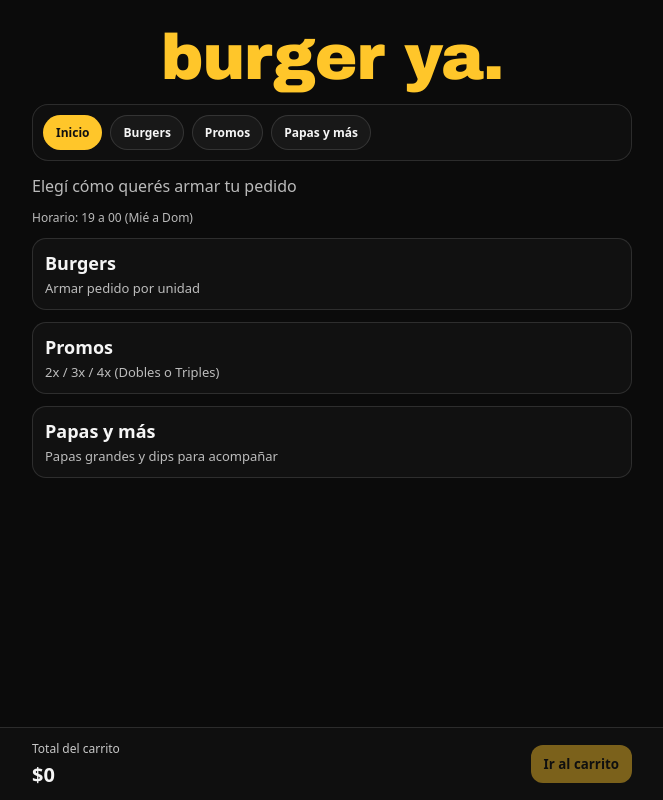
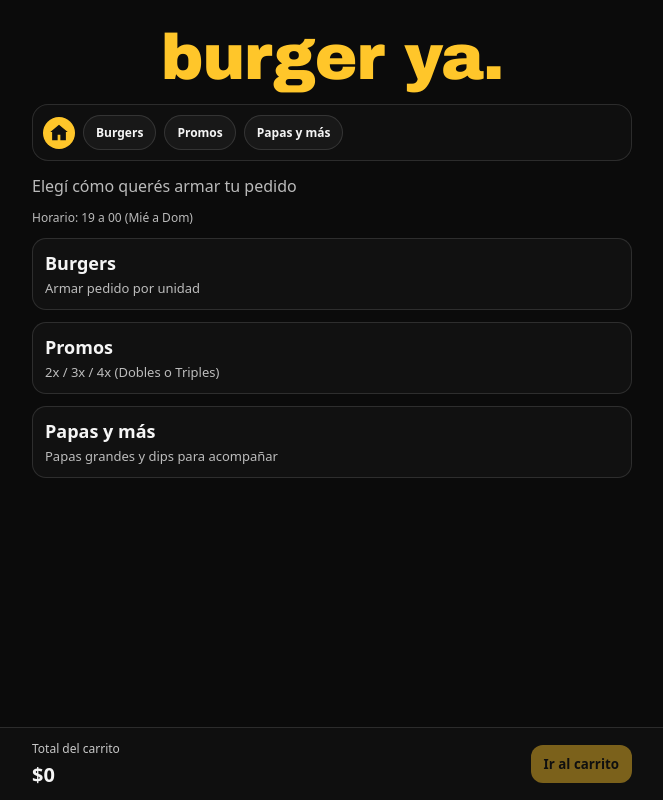
Before and after one commit to lauticometti/burgerya-pedidos, a React (Vite) app: page / in a window 1280 px wide. Shown: the whole page, without its empty margins (308-971 px from the left). Built offline with nearby package versions, Linux system fonts and the light colour scheme.

Commit message:
style: nav home icon

```diff
--- a/src/components/TopNav.jsx
+++ b/src/components/TopNav.jsx
@@ -2,11 +2,23 @@ import { NavLink } from "react-router-dom";
 import styles from "./TopNav.module.css";
 
 const LINKS = [
-  { to: "/", label: "Inicio" },
+  { to: "/", label: "Inicio", ariaLabel: "Inicio", isHome: true },
   { to: "/burgers", label: "Burgers" },
   { to: "/promos", label: "Promos" },
   { to: "/papas", label: "Papas y más" },
 ];
+
+function HomeIcon() {
+  return (
+    <svg
+      className={styles.homeIcon}
+      viewBox="0 0 24 24"
+      aria-hidden="true"
+      focusable="false">
+      <path d="M12 3 2.5 11h2v9h6v-6h3v6h6v-9h2L12 3z" />
+    </svg>
+  );
+}
 
 export default function TopNav() {
   return (
@@ -15,10 +27,13 @@ export default function TopNav() {
         <NavLink
           key={link.to}
           to={link.to}
+          aria-label={link.ariaLabel}
           className={({ isActive }) =>
-            `${styles.link} ${isActive ? styles.active : ""}`
+            `${styles.link} ${link.isHome ? styles.homeLink : ""} ${
+              isActive ? styles.active : ""
+            }`
           }>
-          {link.label}
+          {link.isHome ? <HomeIcon /> : link.label}
         </NavLink>
       ))}
     </nav>
--- a/src/components/TopNav.module.css
+++ b/src/components/TopNav.module.css
@@ -28,3 +28,25 @@
   color: #111;
   border-color: transparent;
 }
+
+.homeLink {
+  padding: 0;
+  width: 32px;
+  height: 32px;
+  display: inline-flex;
+  align-items: center;
+  justify-content: center;
+  line-height: 1;
+  color: #fff;
+}
+
+.homeLink.active {
+  color: #111;
+}
+
+.homeIcon {
+  width: 22px;
+  height: 22px;
+  display: block;
+  fill: currentColor;
+}
```
